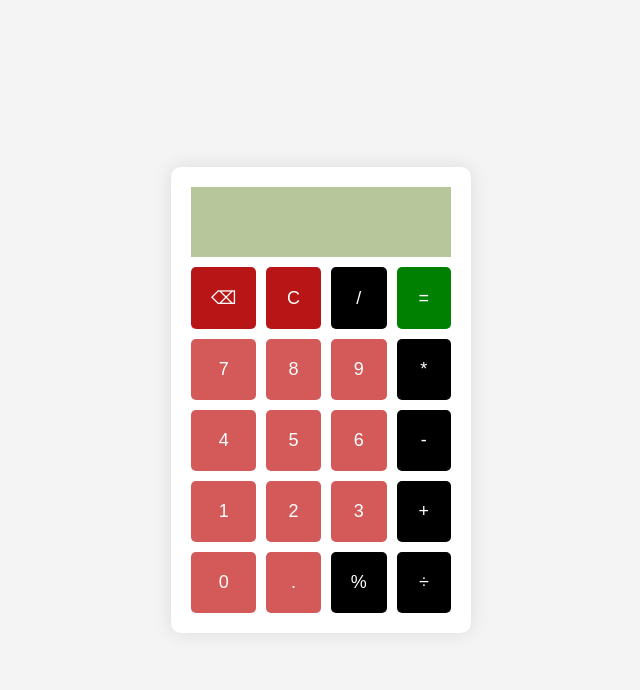
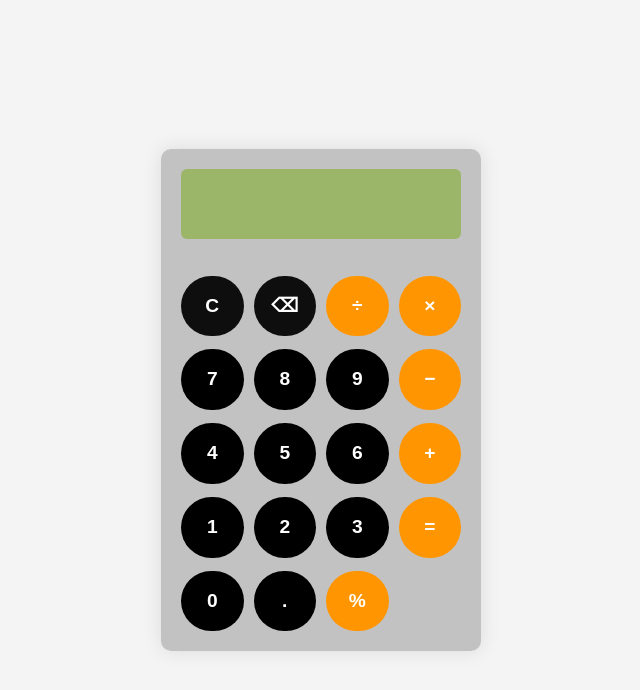
Before and after one commit to Sudheesh6690/Calculator, a plain HTML site: page index.html in a window 1280 px wide. Shown: the whole page, without its empty margins (319-959 px from the left). Drawn offline with Linux system fonts and the light colour scheme.

Commit message:
Second commit

```diff
--- a/index.html
+++ b/index.html
@@ -3,64 +3,47 @@
 <head>
     <meta charset="UTF-8">
     <meta name="viewport" content="width=device-width, initial-scale=1.0">
-    <title>Calculator</title>
+    <title>Responsive Calculator</title>
     <link rel="shortcut icon" href="./asset/fevicon/pngimg.com - calculator_PNG102230.png" type="image/x-icon">
     <link rel="stylesheet" href="style.css">
 </head>
 <body>
 
+
 <div class="calculator">
     <input type="text" id="display" disabled>
+
     <div class="buttons">
+        <button class="clr-btn" onclick="clearDisplay()">C</button>
         <button class="clr-btn" onclick="deleteLast()">&#9003</button>
-            <button class="clr-btn" onclick="clearDisplay()">C</button>
-            <button class="add-btn" onclick="appendToDisplay('/')">/</button>
-            <button class="assign-btn" onclick="calculateResult()">=</button>
+        <button class="add-btn" onclick="appendToDisplay('/')">÷</button>
+        <button class="add-btn" onclick="appendToDisplay('*')">×</button>
+
         <button onclick="appendToDisplay('7')">7</button>
         <button onclick="appendToDisplay('8')">8</button>
         <button onclick="appendToDisplay('9')">9</button>
-            <button class="add-btn" onclick="appendToDisplay('*')">*</button>
+        <button class="add-btn" onclick="appendToDisplay('-')">−</button>
+
         <button onclick="appendToDisplay('4')">4</button>
         <button onclick="appendToDisplay('5')">5</button>
         <button onclick="appendToDisplay('6')">6</button>
-            <button class="add-btn" onclick="appendToDisplay('-')">-</button>
+        <button class="add-btn" onclick="appendToDisplay('+')">+</button>
+
         <button onclick="appendToDisplay('1')">1</button>
         <button onclick="appendToDisplay('2')">2</button>
         <button onclick="appendToDisplay('3')">3</button>
-            <button class="add-btn" onclick="appendToDisplay('+')">+</button>
+        <button class="assign-btn" onclick="calculateResult()">=</button>
+
         <button onclick="appendToDisplay('0')">0</button>
         <button onclick="appendToDisplay('.')">.</button>
         <button class="add-btn" onclick="appendToDisplay('%')">%</button>
-            <button class="add-btn" onclick="appendToDisplay('÷')">&#247</button>
-
-
     </div>
 </div>
 
 <script>
-        function clearDisplay() {
-    document.getElementById("display").value = "";
-}
-
-function deleteLast() {
-    let display = document.getElementById("display").value;
-    document.getElementById("display").value = display.slice(0, -1);
-}
-
-function appendToDisplay(value) {
-    document.getElementById("display").value += value;
-}
-
-function calculateResult() {
-    let display = document.getElementById("display").value;
-    try {
-        document.getElementById("display").value = eval(display);
-    } catch (error) {
-        document.getElementById("display").value = "Error";
-    }
-}
 
 </script>
-    <script src="script.js"></script>
+
+<script src="main.js"></script>
 </body>
 </html>
--- /dev/null
+++ b/main.js
@@ -0,0 +1,22 @@
+function clearDisplay() {
+    document.getElementById("display").value = "";
+}
+
+function deleteLast() {
+    let display = document.getElementById("display").value;
+    document.getElementById("display").value = display.slice(0, -1);
+}
+
+function appendToDisplay(value) {
+    document.getElementById("display").value += value;
+}
+
+function calculateResult() {
+    let display = document.getElementById("display").value;
+    display = display.replace(/÷/g, '/');
+    try {
+        document.getElementById("display").value = eval(display);
+    } catch (error) {
+        document.getElementById("display").value = "Error";
+    }
+}
--- a/style.css
+++ b/style.css
@@ -14,8 +14,9 @@ body {
 }
 
 .calculator {
-    width: 300px;
-    background-color: #fff;
+    width: 100%;
+    max-width: 320px;
+    background-color: #aaaa;
     padding: 20px;
     box-shadow: 0 0 20px rgba(0, 0, 0, 0.1);
     border-radius: 10px;
@@ -24,51 +25,74 @@ body {
 #display {
     width: 100%;
     height: 70px;
-    font-size: 24px;
+    font-size: 2.5em;
     text-align: right;
     padding: 10px;
     margin-bottom: 10px;
     border: none;
-    background-color: #97ad6eaf;
+    background-color: #9bb669;
+    border-radius: 6px;
 }
 
 .buttons {
     display: grid;
     grid-template-columns: repeat(4, 1fr);
     gap: 10px;
+    margin-top:1.5em;
 }
 
 button {
     width: 100%;
-    padding: 20px;
-    font-size: 18px;
-    background-color: #d45a5a;
+    padding: 15px;
+    font-size: 1.2em;
+    font-weight: 700;
+    background-color: #000000;
     color: #fff;
     border: none;
-    border-radius: 5px;
+    line-height: 1.6em;
+    border-radius: 40px;
     cursor: pointer;
     transition: background-color 0.2s;
+    margin-top: 3px;
 }
 
-.assign-btn{
-    background-color:green;
+.assign-btn {
+    background-color: #ff9501;
+    color: #fff;
+
+}
+
+.clr-btn {
+    background-color: rgba(0, 0, 0, 0.925);
     color: #fff;
 }
 
-.clr-btn{
-    background-color:rgba(179, 4, 4, 0.925);
-    color: #fff;
-}
-
-.add-btn{
-    background-color: black;
+.add-btn {
+    background-color: #ff9501;
     color: #ffff;
 }
 
 button:hover {
-    background-color: #ddd;
+    background-color: #dddddd;
+    color: #000000;
 }
 
 button:active {
-    background-color: #bbb;
+    background-color: #43962f;
 }
+
+/* Media queries for smaller screens */
+@media (max-width: 600px) {
+    .calculator {
+        width: 90%;
+    }
+
+    button {
+        padding: 10px;
+        font-size: 16px;
+    }
+
+    #display {
+        font-size: 20px;
+    }
+}
```
Lines whose indentation alone changed are shown as unchanged.
